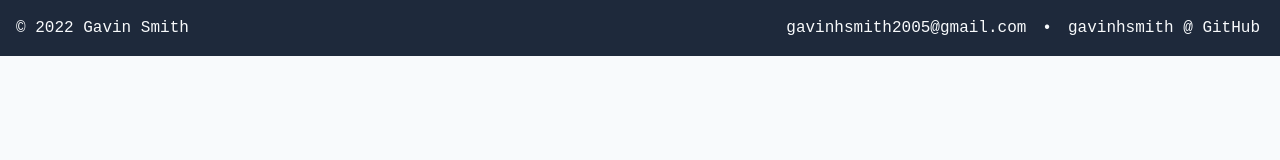
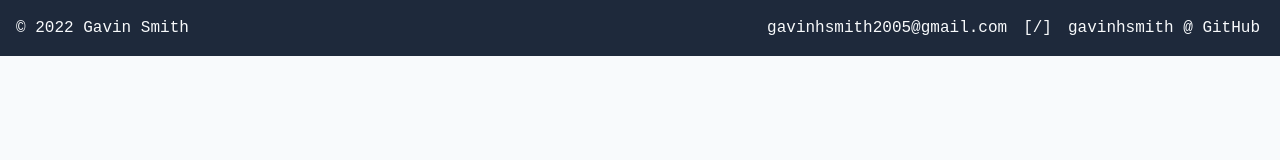
Before and after one commit to gavinhsmith/gavinhsmith.com, a Next.js app: page /components/Layout/Footer in a window 1280 px wide. Shown: the top 160 px of the page. Built offline with nearby package versions, Linux system fonts and the light colour scheme.

Commit message:
Added fun little spinny thing to footer

```diff
--- a/pages/components/Layout/Footer.tsx
+++ b/pages/components/Layout/Footer.tsx
@@ -1,4 +1,5 @@
 import ExternalLink from "./ExternalLink";
+import LoadingIcon from "./LoadingIcon";
 
 export default function Footer() {
     return (
@@ -6,7 +7,7 @@ export default function Footer() {
             <p>&copy; 2022 Gavin Smith</p>
             <div className='flex flex-col md:flex-row items-center align-center'>
                 <ExternalLink href="mailto:gavinhsmith2005@gmail.com"><span className='m-1'>gavinhsmith2005@gmail.com</span></ExternalLink>
-                <span className='hidden md:block mx-3'>&#x2022;</span>
+                <span className='hidden md:block mx-3'><LoadingIcon /></span>
                 <ExternalLink href="https://github.com/gavinhsmith"><span className='m-1'>gavinhsmith @ GitHub</span></ExternalLink>
             </div>
         </footer>
--- /dev/null
+++ b/pages/components/Layout/LoadingIcon.tsx
@@ -0,0 +1,33 @@
+import { Component } from "react";
+
+const chars = ["|", "/", "-", "\\"];
+
+interface LoadingIconStates {
+    current: number,
+    interval: any
+}
+
+export default class LoadingIcon extends Component<{}, LoadingIconStates> {
+
+    state = {
+        current: 0,
+        interval: null
+    }
+
+    constructor() {
+        super({});
+        this.createTimer(4);
+    }
+
+    createTimer(ips: number) {
+        return setInterval(() => {
+            this.setState({
+                current: (this.state.current + 1) % chars.length
+            })
+        }, 1000/ips);
+    }
+
+    render() {
+        return <span>[{chars[this.state.current]}]</span>
+    }
+}
```
Also changed, not shown: 1 other file (tests, documents, lock files or other folders).
